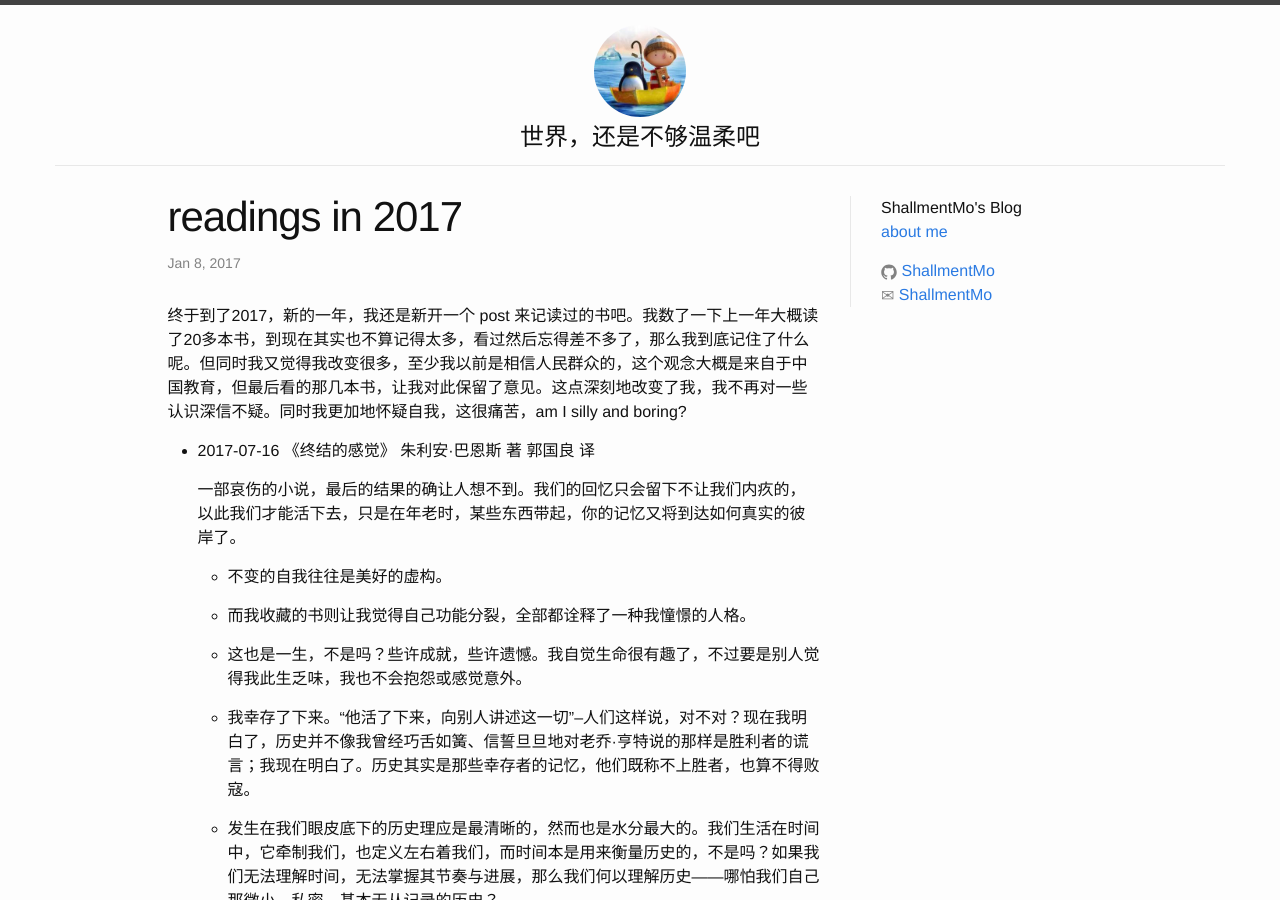
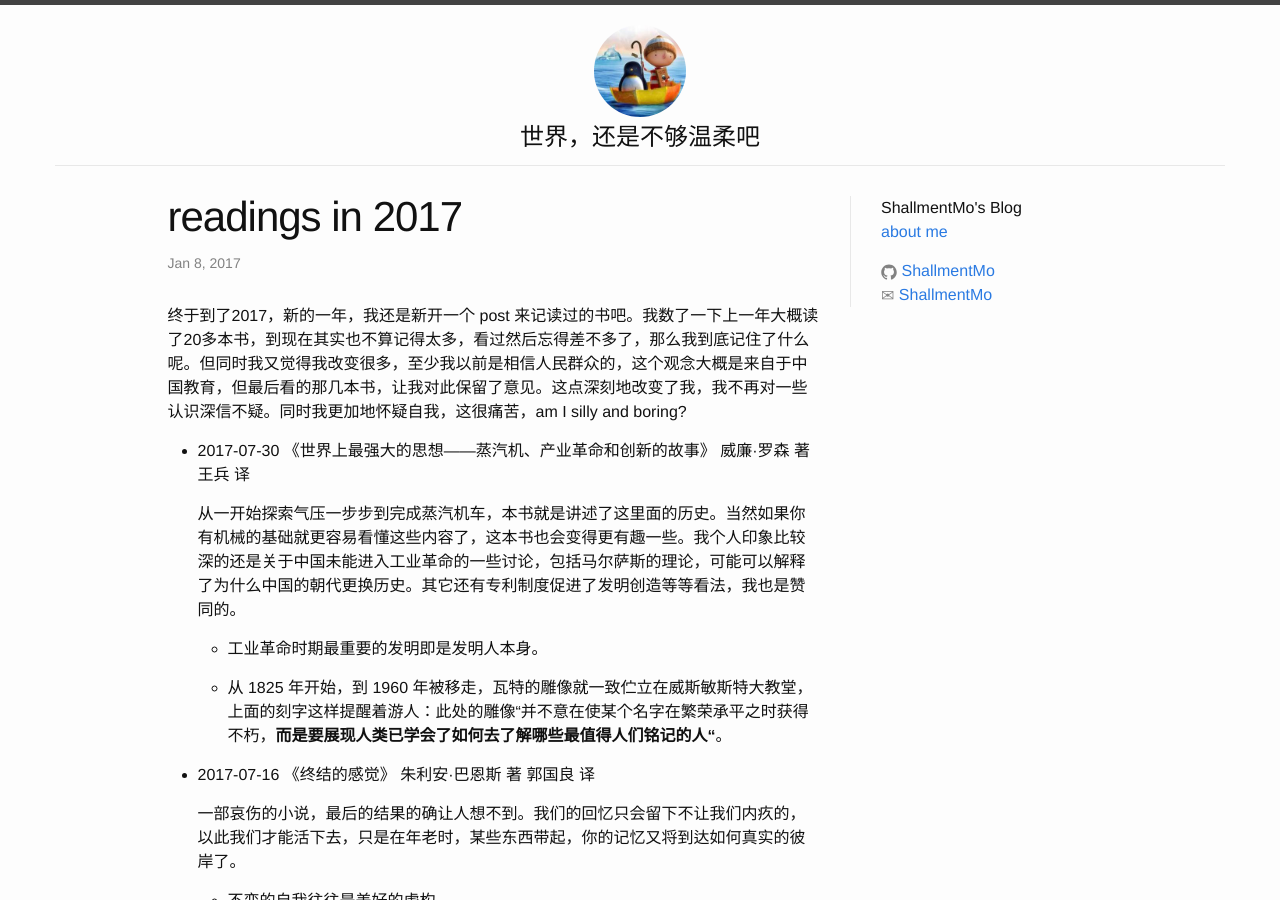
Before and after one commit to ShallmentMo/shallmentmo.github.com, a Jekyll site: the page built from _posts/2017-01-08-readings-in-2017.md, in a window 1280 px wide and 900 px high. Built offline with Jekyll 4.4.1, drawn with Linux system fonts in a browser that asks for light colours.

Commit message:
add 2017-07-30 reading

```diff
--- a/_posts/2017-01-08-readings-in-2017.md
+++ b/_posts/2017-01-08-readings-in-2017.md
@@ -6,6 +6,14 @@ categories: jekyll update
 ---
 
 终于到了2017，新的一年，我还是新开一个 post 来记读过的书吧。我数了一下上一年大概读了20多本书，到现在其实也不算记得太多，看过然后忘得差不多了，那么我到底记住了什么呢。但同时我又觉得我改变很多，至少我以前是相信人民群众的，这个观念大概是来自于中国教育，但最后看的那几本书，让我对此保留了意见。这点深刻地改变了我，我不再对一些认识深信不疑。同时我更加地怀疑自我，这很痛苦，am I silly and boring?
+
+* 2017-07-30 《世界上最强大的思想——蒸汽机、产业革命和创新的故事》 威廉·罗森 著 王兵 译
+
+  从一开始探索气压一步步到完成蒸汽机车，本书就是讲述了这里面的历史。当然如果你有机械的基础就更容易看懂这些内容了，这本书也会变得更有趣一些。我个人印象比较深的还是关于中国未能进入工业革命的一些讨论，包括马尔萨斯的理论，可能可以解释了为什么中国的朝代更换历史。其它还有专利制度促进了发明创造等等看法，我也是赞同的。
+
+  * 工业革命时期最重要的发明即是发明人本身。
+
+  * 从 1825 年开始，到 1960 年被移走，瓦特的雕像就一致伫立在威斯敏斯特大教堂，上面的刻字这样提醒着游人：此处的雕像“并不意在使某个名字在繁荣承平之时获得不朽，**而是要展现人类已学会了如何去了解哪些最值得人们铭记的人“**。
 
 * 2017-07-16 《终结的感觉》 朱利安·巴恩斯 著 郭国良 译
 
```
Also changed, not shown: Gemfile.lock.
